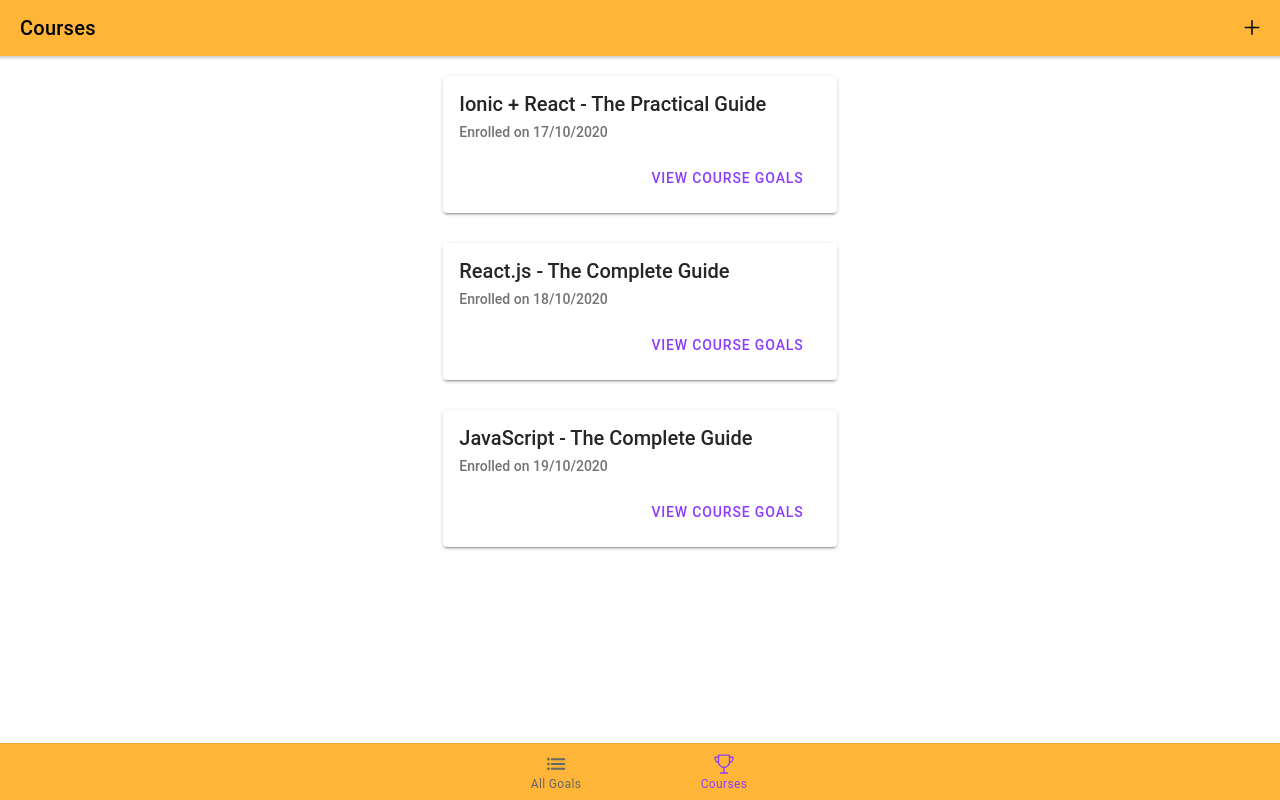
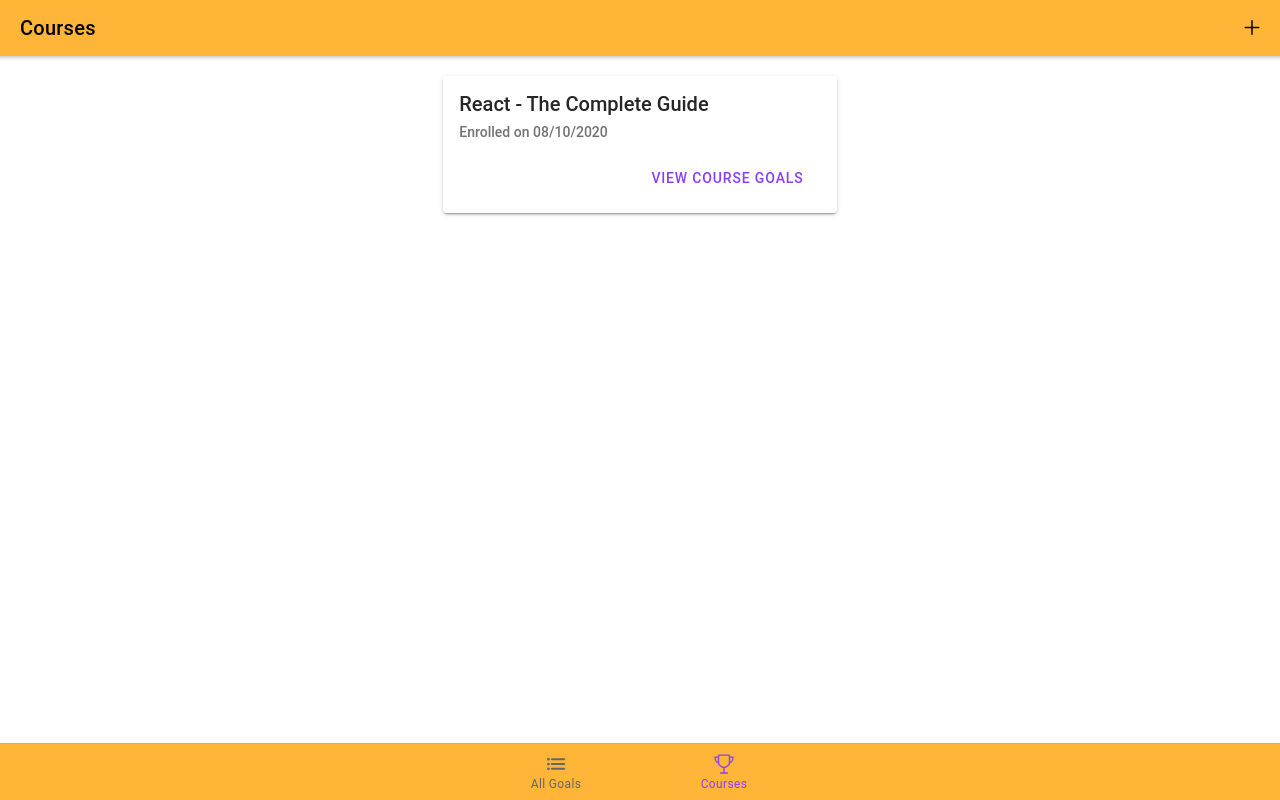
Before and after one commit to pgmckillop/max-project-2, a React (Create React App) app: page /courses/list in a window 1280 px wide. Built offline with nearby package versions, Linux system fonts and the light colour scheme.

Commit message:
Adding new course

```diff
--- a/src/data/CoursesContextProvider.tsx
+++ b/src/data/CoursesContextProvider.tsx
@@ -2,9 +2,26 @@
 import CoursesContext, { Course } from './courses-context';
 
 const CoursesContextProvider: React.FC = props => {
-    const [courses, setCourses] = useState<Course[]>([]);
+    const [courses, setCourses] = useState<Course[]>([
+        {
+            id: 'c1',
+            title: 'React - The Complete Guide',
+            enrolled: new Date(),
+            goals: [] }
+    ]);
 
-    const addCourse = () => {};
+    const addCourse = (title: string, date: Date) => {
+        const newCourse: Course = {
+            id: Math.random().toString(),
+            title,
+            enrolled: date,
+            goals: []
+        };
+
+        setCourses((curCourses) => {
+            return curCourses.concat(newCourse);
+        });
+    };
 
     const addGoal = () => {};
 
--- a/src/data/courses-context.ts
+++ b/src/data/courses-context.ts
@@ -14,7 +14,7 @@
 
 interface Context {
   courses: Course[];
-  addCourse: () => void,
+  addCourse: (courseTitle: string, courseDate: Date) => void,
   addGoal: () => void,
   deleteGoal: () => void,
   updateGoal: () => void,
--- a/src/pages/Courses.tsx
+++ b/src/pages/Courses.tsx
@@ -1,4 +1,4 @@
-import React, { useState } from "react";
+import React, { useState, useContext } from "react";
 import {
   IonHeader,
   IonContent,
@@ -20,6 +20,7 @@
 import { addOutline } from "ionicons/icons";
 import AddCourseModal from "../components/AddCourseModal";
 import CourseItem from "../components/CourseItem";
+import CoursesContext from '../data/courses-context';
 
 export const COURSE_DATA = [
   {
@@ -59,6 +60,8 @@
   // };
   const [isAdding, setIsAdding] = useState(false);
 
+  const coursesCtx = useContext(CoursesContext);
+
   const startAddCourseHandler = () => {
     setIsAdding(true);
   };
@@ -68,7 +71,8 @@
   };
 
   const courseAddHandler = (title: string, date: Date) => {
-
+    coursesCtx.addCourse(title, date);
+    setIsAdding(false);
   };
 
   return (
@@ -89,7 +93,7 @@
         </IonHeader>
         <IonContent>
           <IonGrid>
-            {COURSE_DATA.map((course) => (
+            {coursesCtx.courses.map((course) => (
               <IonRow key={course.id}>
                 <IonCol size-md='4' offset-md='4'>
                   <CourseItem
```
